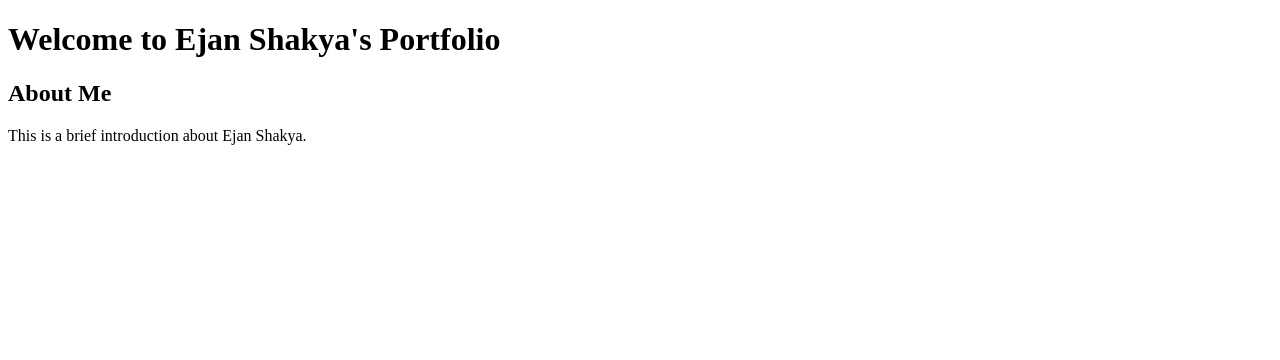
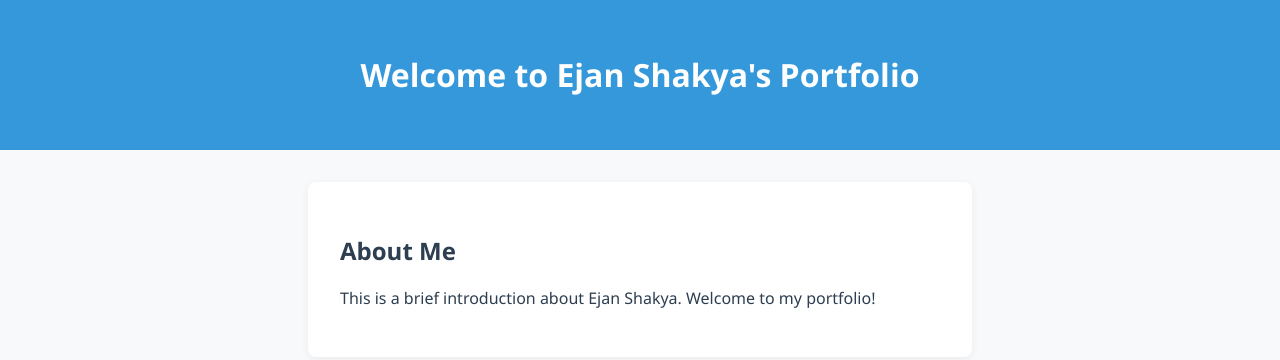
Before and after one commit to Ezan/eshakya.github.io, a plain HTML site: page index.html in a window 1280 px wide. Drawn offline with nearby package versions, Linux system fonts and the light colour scheme.

Commit message:
Set up Vue.js and SCSS structure for portfolio

```diff
--- /dev/null
+++ b/app.vue.js
@@ -0,0 +1,21 @@
+const { createApp } = Vue
+
+createApp({
+  data() {
+    return {
+      name: "Ejan Shakya",
+      intro: "This is a brief introduction about Ejan Shakya. Welcome to my portfolio!"
+    }
+  },
+  template: `
+    <header>
+      <h1>Welcome to {{ name }}'s Portfolio</h1>
+    </header>
+    <main>
+      <section>
+        <h2>About Me</h2>
+        <p>{{ intro }}</p>
+      </section>
+    </main>
+  `
+}).mount('#app')
--- a/index.html
+++ b/index.html
@@ -1,20 +1,14 @@
 <!DOCTYPE html>
 <html lang="en">
 <head>
-    <meta charset="UTF-8">
-    <meta name="viewport" content="width=device-width, initial-scale=1.0">
-    <title>Ejan Shakya's Portfolio</title>
-    <link rel="stylesheet" href="styles.css">
+  <meta charset="UTF-8">
+  <meta name="viewport" content="width=device-width, initial-scale=1.0">
+  <title>Ejan Shakya's Portfolio</title>
+  <link rel="stylesheet" href="styles.css">
+  <script src="https://unpkg.com/vue@3/dist/vue.global.prod.js"></script>
 </head>
 <body>
-    <header>
-        <h1>Welcome to Ejan Shakya's Portfolio</h1>
-    </header>
-    <main>
-        <section>
-            <h2>About Me</h2>
-            <p>This is a brief introduction about Ejan Shakya.</p>
-        </section>
-    </main>
+  <div id="app"></div>
+  <script type="module" src="app.vue.js"></script>
 </body>
 </html>
--- /dev/null
+++ b/styles.scss
@@ -0,0 +1,26 @@
+$primary-color: #2c3e50;
+$accent-color: #3498db;
+
+body {
+  font-family: 'Segoe UI', Arial, sans-serif;
+  background: #f8f9fa;
+  color: $primary-color;
+  margin: 0;
+  padding: 0;
+}
+
+header {
+  background: $accent-color;
+  color: white;
+  padding: 2rem;
+  text-align: center;
+}
+
+main {
+  padding: 2rem;
+  max-width: 600px;
+  margin: 2rem auto;
+  background: white;
+  border-radius: 8px;
+  box-shadow: 0 2px 8px rgba(0,0,0,0.06);
+}
```
Also changed, not shown: styles.css (added).
